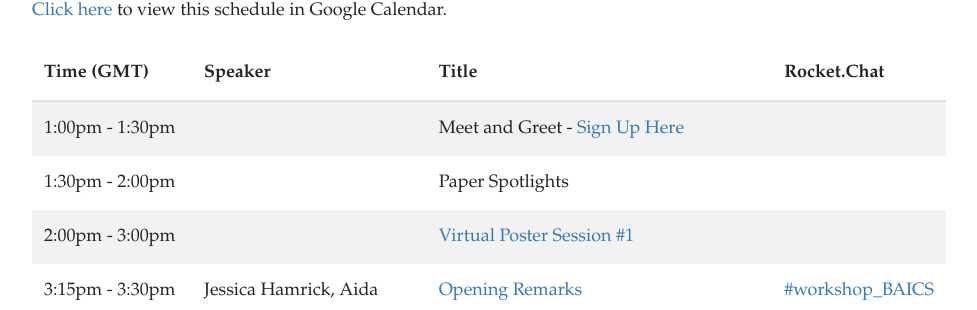
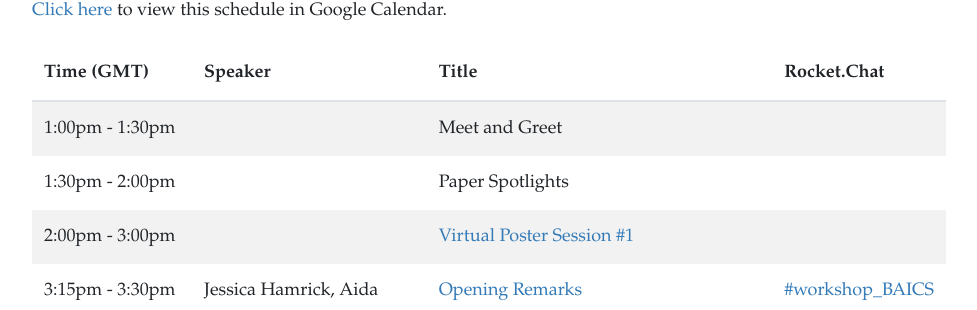
Before and after one commit to offline-rl-neurips/offline-rl-neurips.github.io, a Jekyll site: the page built from schedule.html, in a window 1280 px wide and 1400 px high, scrolled down 290 px. Shown: the part 140-450 px from the top of the window, without its empty margins (151-1128 px from the left). Built offline with Jekyll 4.4.1, drawn with Linux system fonts in a browser that asks for light colours; nearby versions of some CDN libraries; some of the changed text lies outside the part shown.

Commit message:
Remove meet-and-greet signup

```diff
--- a/format.html
+++ b/format.html
@@ -8,7 +8,6 @@ layout: default
 <div class="break"></div>
 <ul>
 	<li><a href="https://iclr.cc/Register/view-registration" target="_default">Register for ICLR</a></li>
-	<li><a href="https://forms.gle/8ANcfPzvDWbJ41uE9" target="_default">Sign up for a meet-and-greet</a> by <b>Friday, April 24</b></li>
 	<li><a href="https://app.sli.do/event/xxrtocoj/live/questions" target="_default">Suggest and vote on panel discussion questions</a></li>
 	<li><a href="https://iclr.rocket.chat/channel/workshop_BAICS" target="_blank">Join the Rocket.Chat</a></li>
 	<li><a href="/livestream.html">View the livestream</a></li>
--- a/schedule.html
+++ b/schedule.html
@@ -20,7 +20,7 @@ layout: default
     <tr>
       <td>1:00pm - 1:30pm</td>
       <td></td>
-      <td>Meet and Greet - <a href="https://forms.gle/8ANcfPzvDWbJ41uE9" target="_blank">Sign Up Here</a></td>
+      <td>Meet and Greet</td>
       <td></td>
     </tr>
     <tr>
@@ -104,7 +104,7 @@ layout: default
     <tr>
       <td>8:00pm - 8:30pm</td>
       <td></td>
-      <td>Meet and Greet - <a href="https://forms.gle/8ANcfPzvDWbJ41uE9" target="_blank">Sign Up Here</a></td>
+      <td>Meet and Greet</td>
       <td></td>
     </tr>
     <tr>
```
